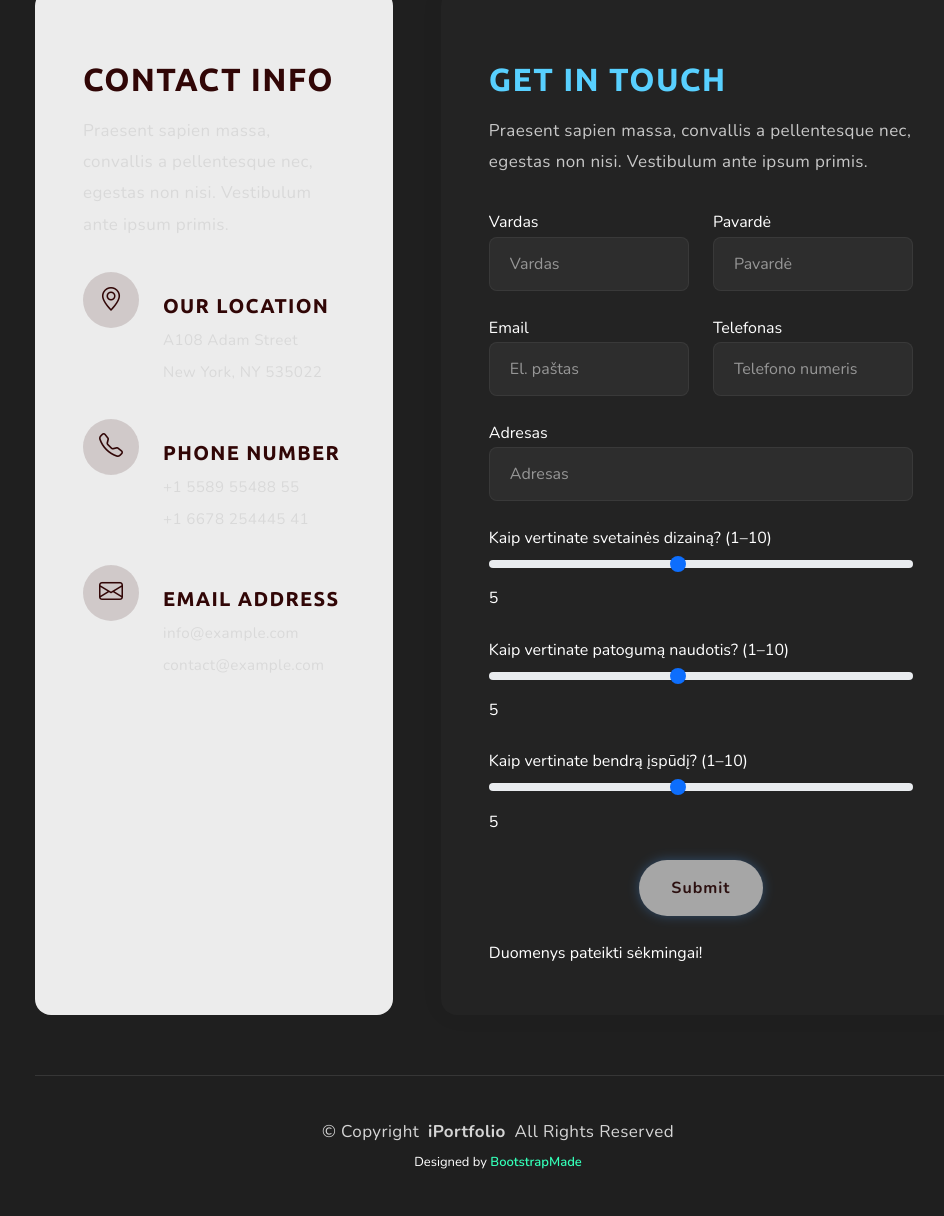
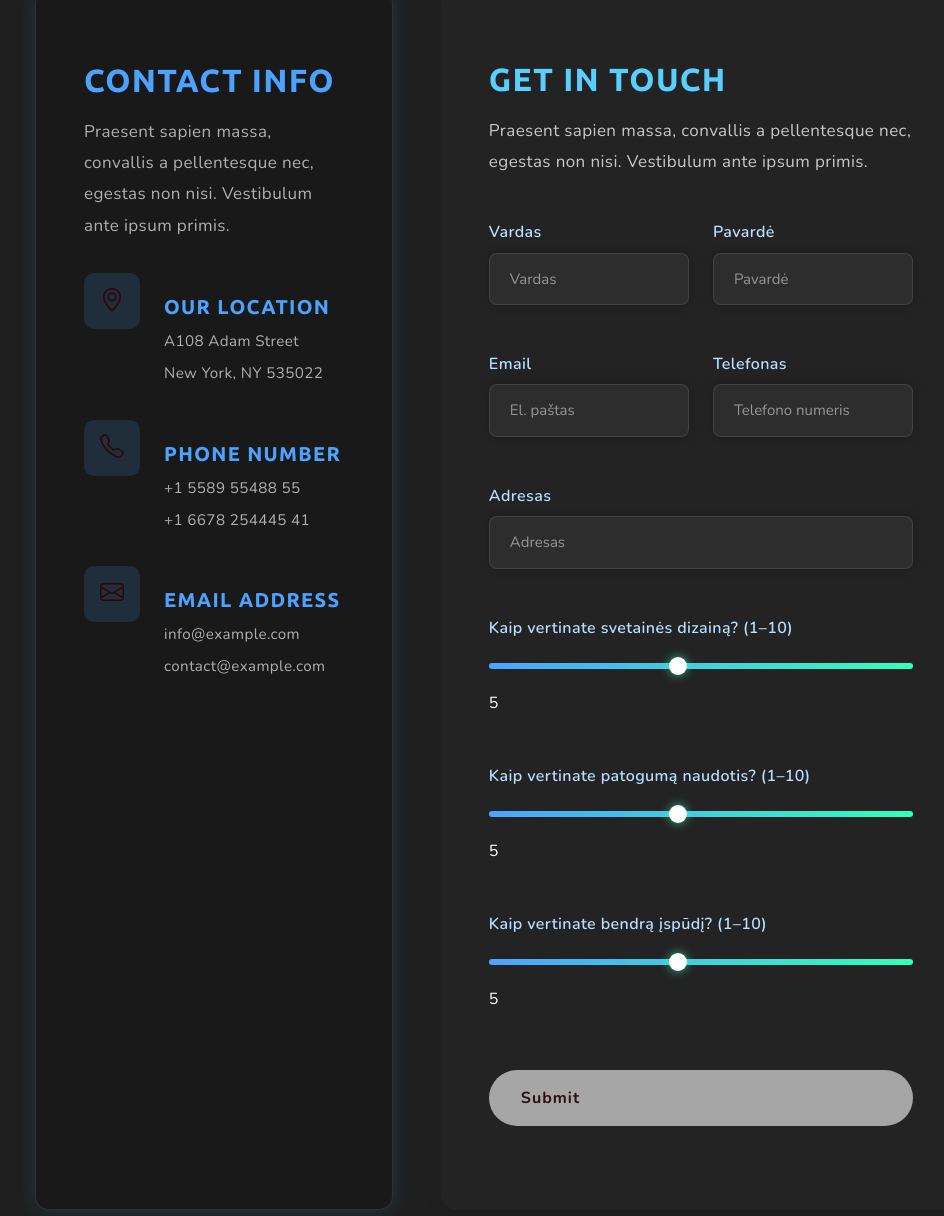
Before and after one commit to vakarispel/vakarispel.github.io, a plain HTML site: page index.html in a window 1280 px wide. Shown: the part 9941-11157 px from the top of the page, without its empty margins (307-1251 px from the left). Drawn offline with nearby package versions, Linux system fonts and the light colour scheme; a script that the page names is missing.

Commit message:
Add files via upload

```diff
--- a/assets/css/custom.css
+++ b/assets/css/custom.css
@@ -455,16 +455,13 @@ body.loaded #preloader {
   color: white;
   text-align: center;
 
-  /* Gradientas */
   background: linear-gradient(135deg, #5ee7df, #b490ca, #ff6b6b);
   background-size: 300% 300%;
 
-  /* Animacija judina gradientą */
   animation: gradientMove 10s ease infinite;
   border-radius: 10px;
 }
 
-/* Gradiento judėjimo animacija */
 @keyframes gradientMove {
   0% {
     background-position: 0% 50%;
@@ -490,7 +487,6 @@ body.loaded #preloader {
   opacity: 0.6;
 }
 
-/* Apskritimas */
 .circle {
   width: 80px;
   height: 80px;
@@ -502,7 +498,6 @@ body.loaded #preloader {
   animation: rotate 6s linear infinite, floatY 4s ease-in-out infinite;
 }
 
-/* Trikampis */
 .triangle {
   width: 0;
   height: 0;
@@ -516,7 +511,6 @@ body.loaded #preloader {
   animation: floatX 5s ease-in-out infinite;
 }
 
-/* Kvadratas */
 .square {
   width: 60px;
   height: 60px;
@@ -527,8 +521,6 @@ body.loaded #preloader {
 
   animation: scaleUp 4s ease-in-out infinite;
 }
-
-/* Animacijos */
 
 @keyframes rotate {
   from { transform: rotate(0deg); }
@@ -549,3 +541,172 @@ body.loaded #preloader {
   0%, 100% { transform: scale(1); }
   50%      { transform: scale(1.3); }
 }
+
+.contact-form .form-control {
+  background: rgba(25, 25, 25, 0.8);
+  border: 1px solid rgba(255, 255, 255, 0.15);
+  color: #e8e8e8;
+  border-radius: 10px;
+  padding: 12px 14px;
+  font-size: 15px;
+  box-shadow: 0 0 10px rgba(0,0,0,0.25);
+  transition: 0.25s ease;
+}
+
+.contact-form .form-control:focus {
+  border-color: #4ca3ff;
+  box-shadow: 0 0 15px rgba(76, 163, 255, 0.5);
+  background: rgba(25, 25, 25, 0.95);
+  outline: none;
+}
+
+.contact-form label {
+  display: block;
+  margin-bottom: 6px;
+  margin-top: 10px;
+  font-weight: 600;
+  color: #b8dfff;
+  letter-spacing: 0.4px;
+}
+
+.contact-form .form-range {
+  width: 100%;
+  margin-top: 6px;
+  margin-bottom: 12px;
+  cursor: pointer;
+}
+
+.contact-form .form-range::-webkit-slider-runnable-track {
+  height: 6px;
+  background: linear-gradient(90deg, #4ca3ff, #34ffb8);
+  border-radius: 10px;
+}
+
+.contact-form .form-range::-webkit-slider-thumb {
+  -webkit-appearance: none;
+  appearance: none;
+  width: 18px;
+  height: 18px;
+  background: #ffffff;
+  border-radius: 50%;
+  margin-top: -6px;
+  box-shadow: 0 0 10px rgba(52, 255, 184, 0.7);
+}
+
+.contact-form .form-range::-moz-range-track {
+  height: 6px;
+  background: linear-gradient(90deg, #4ca3ff, #34ffb8);
+  border-radius: 10px;
+}
+
+.contact-form .form-range::-moz-range-thumb {
+  width: 18px;
+  height: 18px;
+  background: #ffffff;
+  border-radius: 50%;
+  box-shadow: 0 0 10px rgba(52, 255, 184, 0.7);
+}
+
+.contact-form .btn {
+  margin-top: 20px;
+  width: 100%;
+}
+
+.contact-form .row > div {
+  margin-bottom: 12px;
+}
+/* --- SĖKMINGO PATEIKIMO POP-UP --- */
+.success-popup {
+  position: fixed;
+  top: 30px;
+  right: 30px;
+  background: linear-gradient(90deg, #34ffb8, #4ca3ff);
+  color: #0f0f0f;
+  padding: 18px 26px;
+  border-radius: 14px;
+  font-weight: 700;
+  font-size: 16px;
+  box-shadow: 0 0 25px rgba(52, 255, 184, 0.7);
+  opacity: 0;
+  transform: translateY(-20px);
+  transition: 0.4s ease;
+  z-index: 9999;
+}
+
+.success-popup.show {
+  opacity: 1;
+  transform: translateY(0);
+}
+/* --- CONTACT INFO TAMSUS FONAS --- */
+#contact .info-box {
+  background: rgba(25, 25, 25, 0.85);
+  color: #e8e8e8;
+  border-radius: 14px;
+  border: 1px solid rgba(255, 255, 255, 0.1);
+  box-shadow: 0 0 20px rgba(80, 200, 255, 0.15);
+  backdrop-filter: blur(6px);
+}
+
+/* Antraštės */
+#contact .info-box h3,
+#contact .info-box h4 {
+  color: #4ca3ff;
+}
+
+/* Paprastas tekstas */
+#contact .info-box p {
+  color: #d5d5d5;
+}
+
+/* Ikonų fonas */
+#contact .info-box .icon-box {
+  background: rgba(76, 163, 255, 0.15);
+  border-radius: 10px;
+  color: #34ffb8;
+}
+/* --- FORMOS VALIDACIJOS STILIAI --- */
+.form-group {
+  position: relative;
+  margin-bottom: 18px;
+}
+
+.form-group input {
+  width: 100%;
+  padding: 10px 14px;
+  border-radius: 8px;
+  border: 2px solid rgba(255,255,255,0.15);
+  background: rgba(25,25,25,0.6);
+  color: #e8e8e8;
+}
+
+.form-group input:focus {
+  outline: none;
+  border-color: #4ca3ff;
+}
+
+.form-group.error input {
+  border-color: #ff4c4c;
+}
+
+.form-group.success input {
+  border-color: #34ffb8;
+}
+
+.form-error {
+  font-size: 13px;
+  color: #ff4c4c;
+  margin-top: 4px;
+  display: none;
+}
+
+.form-group.error .form-error {
+  display: block;
+}
+
+/* --- NEAKTYVUS SUBMIT MYGTUKAS --- */
+button:disabled {
+  opacity: 0.4;
+  cursor: not-allowed;
+  transform: none !important;
+  box-shadow: none !important;
+}
```
